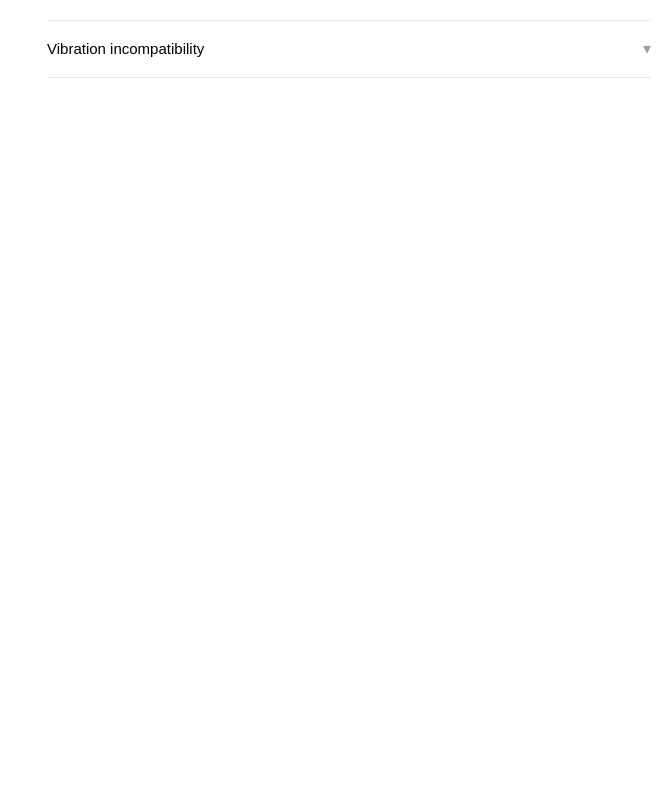
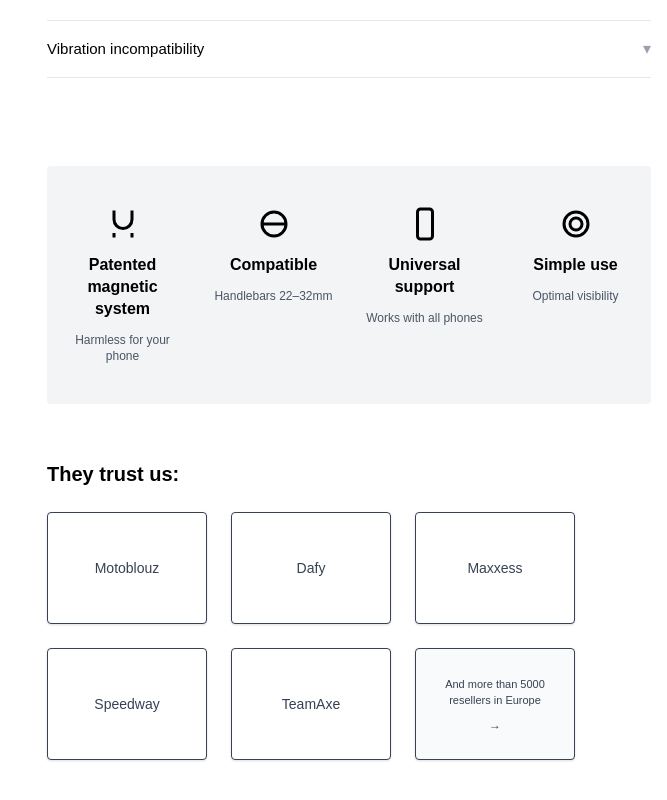
Before and after one commit to alexsharp-ai/actech, a Next.js app: page /product/pro-moto-holder in a window 1280 px wide. Shown: the part 1324-2124 px from the top of the page, without its empty margins (613-1280 px from the left). Before the commit the page ends 1442 px from the top, so only its background shows below. Built offline with nearby package versions, Linux system fonts and the light colour scheme.

Commit message:
feat(product): add features and trust logos section below FAQ

```diff
--- a/src/app/product/[slug]/page.tsx
+++ b/src/app/product/[slug]/page.tsx
@@ -23,6 +23,7 @@ export default function ProductPage({ params }: Props) {
           <AddToCartBlock slug={product.slug} />
           <UpsellSection slug={product.slug} />
           <ProductFAQ />
+          <FeaturesAndTrust />
         </div>
       </div>
     </div>
@@ -278,3 +279,57 @@ function ProductFAQ() {
     </div>
   );
 }
+
+// Features + Trust logos (placeholder logos if real assets missing)
+function FeaturesAndTrust() {
+  const features = [
+    { title: 'Patented magnetic system', desc: 'Harmless for your phone', icon: (
+      <svg width="36" height="36" viewBox="0 0 24 24" fill="none" stroke="currentColor" strokeWidth="2"><path d="M6 3v6a6 6 0 0 0 12 0V3"/><path d="M6 21v-3"/><path d="M18 21v-3"/></svg>
+    )},
+    { title: 'Compatible', desc: 'Handlebars 22–32mm', icon: (
+      <svg width="36" height="36" viewBox="0 0 24 24" fill="none" stroke="currentColor" strokeWidth="2"><circle cx="12" cy="12" r="8"/><path d="M4 12h16"/></svg>
+    )},
+    { title: 'Universal support', desc: 'Works with all phones', icon: (
+      <svg width="36" height="36" viewBox="0 0 24 24" fill="none" stroke="currentColor" strokeWidth="2"><rect x="7" y="2" width="10" height="20" rx="2"/></svg>
+    )},
+    { title: 'Simple use', desc: 'Optimal visibility', icon: (
+      <svg width="36" height="36" viewBox="0 0 24 24" fill="none" stroke="currentColor" strokeWidth="2"><circle cx="12" cy="12" r="4"/><path d="M4 12a8 8 0 0 1 16 0 8 8 0 0 1-16 0Z"/></svg>
+    )},
+  ];
+  const logos = [
+    { name: 'Motoblouz' },
+    { name: 'Dafy' },
+    { name: 'Maxxess' },
+    { name: 'Speedway' },
+    { name: 'TeamAxe' },
+  ];
+  return (
+    <div className="mt-16">
+      <div className="bg-gray-100 rounded py-10 px-4">
+        <div className="grid grid-cols-2 md:grid-cols-4 gap-8 max-w-5xl mx-auto text-center">
+          {features.map(f => (
+            <div key={f.title} className="flex flex-col items-center gap-3">
+              <div className="text-black">{f.icon}</div>
+              <div className="font-semibold text-sm md:text-base text-black leading-snug text-center max-w-[180px]">{f.title}</div>
+              <div className="text-[11px] md:text-xs text-gray-600">{f.desc}</div>
+            </div>
+          ))}
+        </div>
+      </div>
+      <div className="mt-14">
+        <h3 className="text-xl font-semibold mb-6 text-center md:text-left">They trust us:</h3>
+        <div className="flex flex-wrap gap-6 items-center justify-center md:justify-start">
+          {logos.map(l => (
+            <div key={l.name} className="h-28 w-40 flex items-center justify-center border rounded bg-white shadow-sm p-4 text-sm font-medium text-gray-700">
+              {l.name}
+            </div>
+          ))}
+          <div className="h-28 w-40 flex flex-col items-center justify-center border rounded bg-gray-50 shadow-sm p-4 text-[11px] text-gray-700 text-center gap-2">
+            <span>And more than 5000 resellers in Europe</span>
+            <span className="text-xs">→</span>
+          </div>
+        </div>
+      </div>
+    </div>
+  );
+}
```
